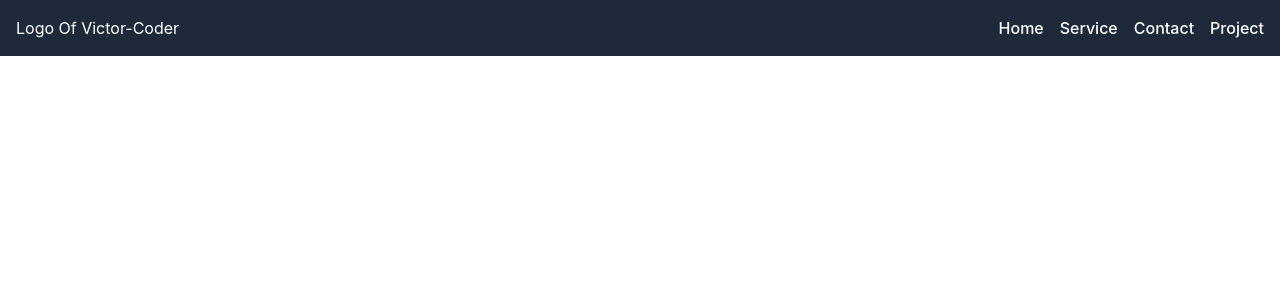
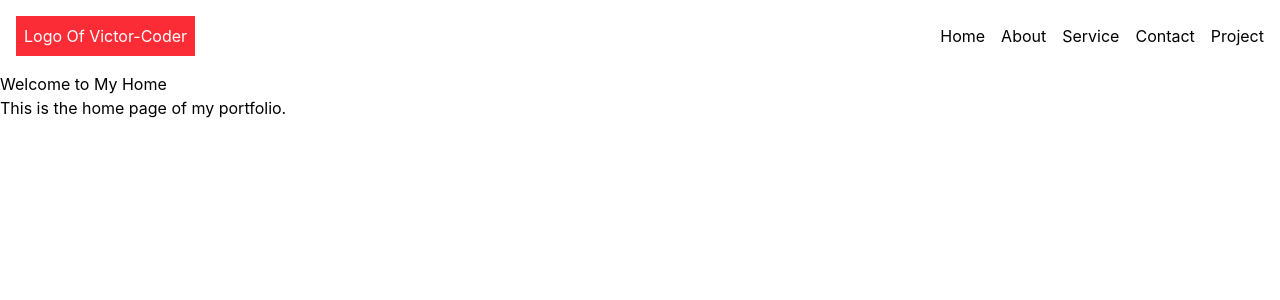
Before and after one commit to obamamulondovictor-coder/victor.com, a Vue app: page /home in a window 1280 px wide. Shown: the top 300 px of the page. Built offline with nearby package versions, Linux system fonts and the light colour scheme.

Commit message:
this i added the home with each links to their place

```diff
--- a/src/components/navbar.vue
+++ b/src/components/navbar.vue
@@ -2,12 +2,13 @@
 import { RouterLink } from 'vue-router';
 </script>
 <template>
-    <div class="flex gap-4 items-center justify-between p-4 bg-gray-800 text-white">
+    <div class="flex gap-4 items-center padding-10 justify-between p-4 bg-transparent backdrop-blur-3xl text-black">
         <!-- logo -->
-         <h1>Logo Of Victor-Coder</h1>
+         <h1 class="h-10 bg-red-500 text-white p-2">Logo Of Victor-Coder</h1>
 
-         <div class="gap-4 flex flex-row font-medium">
-            <RouterLink :to="{'name':'about'}">Home</RouterLink>
+         <div class="gap-4 flex flex-row items-center hover:underline color:white">
+            <RouterLink :to="{'name':'home'}">Home</RouterLink>
+            <RouterLink :to="{'name':'about'}">About</RouterLink>
             <RouterLink :to="{'name':'service'}">Service</RouterLink>
             <RouterLink :to="{'name':'contact'}">Contact</RouterLink>
             <RouterLink :to="{'name':'project'}">Project</RouterLink>
--- /dev/null
+++ b/src/pages/home.vue
@@ -0,0 +1,6 @@
+<template>
+    <h1>Welcome to My Home</h1>
+    <p>This is the home page of my portfolio.</p>
+</template>
+<script setup>
+</script>
--- a/src/router/index.js
+++ b/src/router/index.js
@@ -3,6 +3,7 @@ import about from '@/pages/about.vue'
 import service from '@/pages/service.vue'
 import contact from '@/pages/contact.vue'
 import Project from '@/pages/project.vue'
+import Home from '@/pages/home.vue'
 
 const router = createRouter({
   history: createWebHistory(import.meta.env.BASE_URL),
@@ -26,6 +27,11 @@ const router = createRouter({
   path: '/project',
   name:'project',
   component:Project
+ },
+ {
+  path: '/home',
+  name:'home',
+  component:Home
  }
   ],
 })
```
